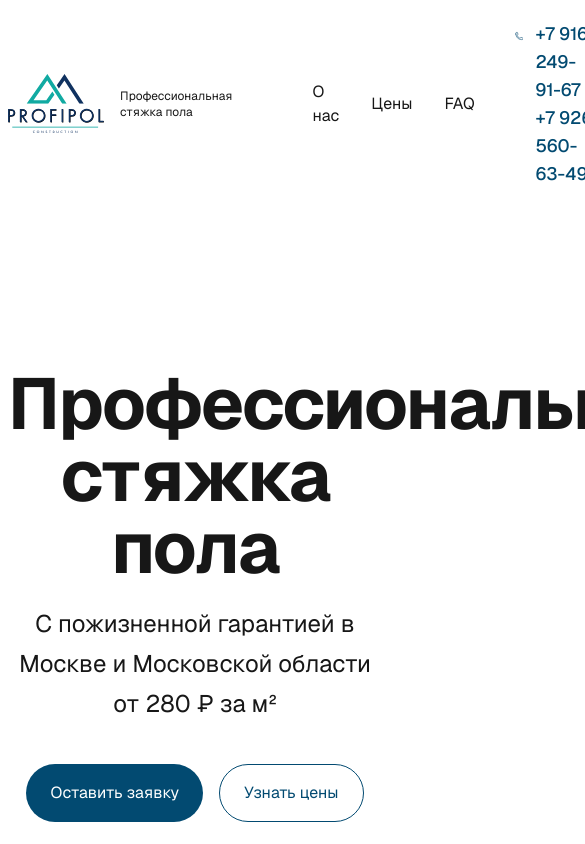
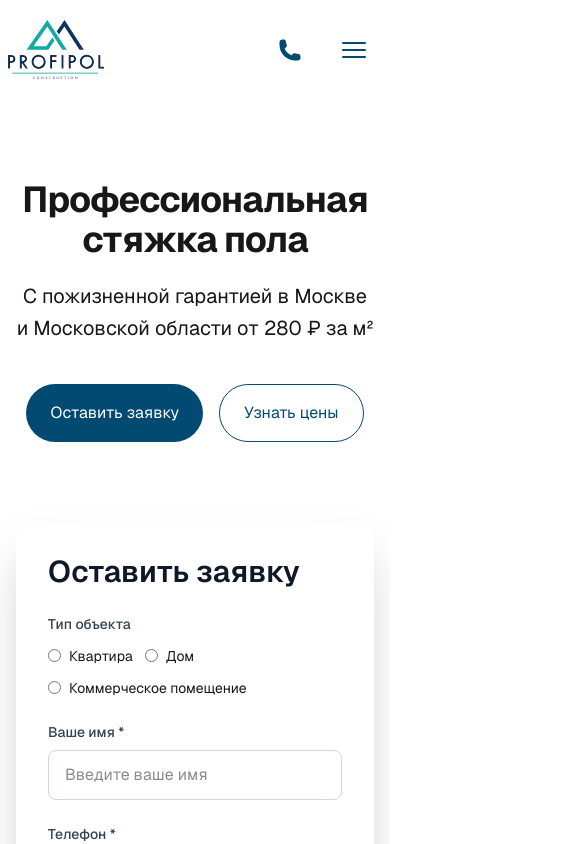
Before and after one commit to turbokuzmich/profipol, a Next.js app: page / in a window 390 px wide. Shown: the top 844 px of the page, 585 px wide, since content can reach past the window. Built offline with nearby package versions, Linux system fonts and the light colour scheme.

Commit message:
mobile devices

```diff
--- a/app/components/header.tsx
+++ b/app/components/header.tsx
@@ -1,7 +1,8 @@
 "use client";
 
 import Logo from "./logo";
-import { PhoneIcon } from "@heroicons/react/24/outline";
+import { Bars3Icon } from "@heroicons/react/24/outline";
+import { PhoneIcon } from "@heroicons/react/24/solid";
 import { useState, useEffect } from "react";
 
 export const menuItems = [
@@ -22,7 +23,10 @@ export default function Header() {
     return () => window.removeEventListener("scroll", handleScroll);
   }, []);
 
-  const handleSmoothScroll = (e: React.MouseEvent<HTMLAnchorElement>, href: string) => {
+  const handleSmoothScroll = (
+    e: React.MouseEvent<HTMLAnchorElement | HTMLButtonElement>,
+    href: string
+  ) => {
     if (href.startsWith("#")) {
       e.preventDefault();
       const targetId = href.substring(1);
@@ -30,7 +34,8 @@ export default function Header() {
       if (targetElement) {
         const headerOffset = 100; // Offset for sticky header
         const elementPosition = targetElement.getBoundingClientRect().top;
-        const offsetPosition = elementPosition + window.pageYOffset - headerOffset;
+        const offsetPosition =
+          elementPosition + window.pageYOffset - headerOffset;
 
         window.scrollTo({
           top: offsetPosition,
@@ -48,7 +53,8 @@ export default function Header() {
     >
       <nav className="px-2 md:px-5 2xl:px-0">
         <div className="flex items-center justify-between gap-20 max-w-7xl mx-auto py-5">
-          <div className="flex items-center gap-4">
+          {/* Desktop logo and text - hidden on mobile */}
+          <div className="hidden md:flex items-center gap-4">
             <button
               className="block w-24 md:w-33 cursor-pointer"
               onClick={() => window.scrollTo({ top: 0, behavior: "smooth" })}
@@ -62,7 +68,8 @@ export default function Header() {
               стяжка пола
             </span>
           </div>
-          <div className="flex items-center gap-10">
+          {/* Desktop menu and buttons - hidden on mobile */}
+          <div className="hidden md:flex items-center gap-10">
             <div className="flex items-center gap-8 text-base">
               {menuItems.map((item) => (
                 <a
@@ -99,6 +106,57 @@ export default function Header() {
               Оставить заявку
             </button>
           </div>
+          {/* Mobile version - visible only on mobile */}
+          <div className="flex md:hidden items-center justify-between w-full gap-4">
+            {/* Mobile logo */}
+            <button
+              className="block w-24 cursor-pointer"
+              onClick={() => window.scrollTo({ top: 0, behavior: "smooth" })}
+              title="наверх"
+            >
+              <Logo />
+            </button>
+            {/* Mobile buttons */}
+            <div className="flex items-center gap-3">
+              {/* Contacts button - scrolls to about section */}
+              <button
+                type="button"
+                onClick={(e) => handleSmoothScroll(e, "#contacts")}
+                className="p-3 text-sky-900 hover:bg-sky-50 rounded-full transition-colors"
+                title="Контакты"
+              >
+                <PhoneIcon className="w-6 h-6" />
+              </button>
+              {/* Menu dropdown button */}
+              <div className="dropdown dropdown-end">
+                <div
+                  tabIndex={0}
+                  role="button"
+                  className="p-3 text-sky-900 hover:bg-sky-50 rounded-full transition-colors"
+                  aria-label="Меню"
+                  title="Меню"
+                >
+                  <Bars3Icon className="w-8 h-8" />
+                </div>
+                <ul
+                  tabIndex={0}
+                  className="dropdown-content menu bg-white shadow-lg rounded-box w-52 mt-2 z-10 border border-gray-200"
+                >
+                  {menuItems.map((item) => (
+                    <li key={item.label}>
+                      <a
+                        href={item.href}
+                        onClick={(e) => handleSmoothScroll(e, item.href)}
+                        className="text-gray-700 hover:bg-sky-50 hover:text-sky-900"
+                      >
+                        {item.label}
+                      </a>
+                    </li>
+                  ))}
+                </ul>
+              </div>
+            </div>
+          </div>
         </div>
       </nav>
     </header>
--- a/app/globals.css
+++ b/app/globals.css
@@ -1,4 +1,41 @@
 @import "tailwindcss";
+
+@plugin "daisyui";
+
+@plugin "daisyui/theme" {
+  name: "light";
+  default: true;
+  prefersdark: true;
+  color-scheme: "light";
+  --color-base-100: oklch(100% 0 0);
+  --color-base-200: oklch(98% 0 0);
+  --color-base-300: oklch(95% 0 0);
+  --color-base-content: oklch(21% 0.006 285.885);
+  --color-primary: #024a70;
+  --color-primary-content: oklch(93% 0.034 272.788);
+  --color-secondary: #11aaa2;
+  --color-secondary-content: oklch(94% 0.028 342.258);
+  --color-accent: #11aaa2;
+  --color-accent-content: oklch(38% 0.063 188.416);
+  --color-neutral: oklch(70% 0 0);
+  --color-neutral-content: oklch(92% 0.004 286.32);
+  --color-info: oklch(74% 0.16 232.661);
+  --color-info-content: oklch(29% 0.066 243.157);
+  --color-success: oklch(76% 0.177 163.223);
+  --color-success-content: oklch(37% 0.077 168.94);
+  --color-warning: oklch(82% 0.189 84.429);
+  --color-warning-content: oklch(41% 0.112 45.904);
+  --color-error: oklch(71% 0.194 13.428);
+  --color-error-content: oklch(27% 0.105 12.094);
+  --radius-selector: 0.5rem;
+  --radius-field: 0.25rem;
+  --radius-box: 0.5rem;
+  --size-selector: 0.25rem;
+  --size-field: 0.25rem;
+  --border: 1px;
+  --depth: 1;
+  --noise: 0;
+}
 
 :root {
   --background: #ffffff;
--- a/app/page.tsx
+++ b/app/page.tsx
@@ -19,20 +19,20 @@ export default function Home() {
 
       {/* Hero */}
       <section
-        className="px-2 md:px-5 2xl:px-0"
+        className="px-4 md:px-5 2xl:px-0"
         style={{
           background:
             "linear-gradient(to bottom, white 0%, white 80%, #f5f5f4 80%, #f5f5f4 100%)",
         }}
       >
-        <div className="max-w-7xl mx-auto pt-40">
-          <h1 className="text-7xl font-bold tracking-tight text-center mb-5">
+        <div className="max-w-7xl mx-auto pt-20 md:pt-40">
+          <h1 className="text-4xl md:text-7xl font-bold tracking-tight text-center mb-5">
             Профессиональная стяжка пола
           </h1>
           <div className="flex justify-center mb-10">
-            <p className="text-2xl font-normal text-center max-w-2xl leading-10">
-              С пожизненной гарантией в Москве и Московской области от 280 ₽ за
-              м²
+            <p className="text-xl md:text-2xl font-normal text-center max-w-2xl leading-8 md:leading-10">
+              С&nbsp;пожизненной гарантией в&nbsp;Москве и&nbsp;Московской
+              области от&nbsp;280&nbsp;₽ за&nbsp;м&sup2;
             </p>
           </div>
           <div className="flex justify-center gap-4">
@@ -51,7 +51,7 @@ export default function Home() {
           </div>
 
           {/* Форма для заявки на стяжку пола */}
-          <div className="mt-20 flex justify-center">
+          <div id="form" className="mt-20 flex justify-center">
             <div className="bg-white rounded-2xl shadow-2xl max-w-7xl w-full">
               <div className="flex flex-col lg:flex-row items-stretch">
                 {/* Form Section - appears first on mobile */}
@@ -210,7 +210,7 @@ export default function Home() {
       </section>
 
       {/* Блок «Почему стоит выбрать полусухую стяжку» */}
-      <section className="px-2 md:px-5 2xl:px-0 bg-neutral-100">
+      <section className="px-4 md:px-5 2xl:px-0 bg-neutral-100">
         <div className="max-w-7xl mx-auto py-20">
           <div className="text-center mb-16">
             <h2 className="text-4xl md:text-5xl font-bold text-gray-900 mb-6">
@@ -293,7 +293,7 @@ export default function Home() {
       </section>
 
       {/* Блок «Как мы работаем» */}
-      <section className="px-2 md:px-5 2xl:px-0 bg-white">
+      <section className="px-4 md:px-5 2xl:px-0 bg-white">
         <div className="max-w-7xl mx-auto py-20">
           <div className="text-center mb-16">
             <h2 className="text-4xl md:text-5xl font-bold text-gray-900 mb-6">
@@ -363,7 +363,7 @@ export default function Home() {
       </section>
 
       {/* Блок «Наши цены» */}
-      <section id="prices" className="px-2 md:px-5 2xl:px-0 bg-neutral-100">
+      <section id="prices" className="px-4 md:px-5 2xl:px-0 bg-neutral-100">
         <div className="max-w-7xl mx-auto py-20">
           <div className="text-center mb-16">
             <h2 className="text-4xl md:text-5xl font-bold text-gray-900 mb-6">
@@ -462,21 +462,24 @@ export default function Home() {
       <FAQSection />
 
       {/* Блок «О нас» */}
-      <section id="about" className="relative w-full bg-neutral-100 py-20 md:py-32 overflow-hidden">
+      <section
+        id="about"
+        className="relative w-full bg-neutral-100 py-20 md:py-32 overflow-hidden"
+      >
         {/* Фоновое изображение */}
         <div
           className="absolute inset-0 bg-cover bg-center bg-no-repeat opacity-20"
           style={{
             backgroundImage: "url('/images/about.jpg')",
           }}
-        ></div>
+        />
 
         {/* Контент */}
-        <div className="relative z-10 px-2 md:px-5 2xl:px-0">
+        <div className="relative z-10 px-4 md:px-5 2xl:px-0">
           <div className="max-w-7xl mx-auto">
             <div className="grid grid-cols-1 lg:grid-cols-2 gap-12 lg:gap-16 items-center">
               {/* Левая часть */}
-              <div className="space-y-6">
+              <div id="contacts" className="space-y-6 order-2 lg:order-1">
                 <div className="space-y-4">
                   <h2 className="block w-24 md:w-33">
                     <Logo />
@@ -537,7 +540,7 @@ export default function Home() {
               </div>
 
               {/* Правая часть */}
-              <div className="text-base md:text-lg leading-relaxed space-y-4">
+              <div className="text-base md:text-lg leading-relaxed space-y-4 order-1 lg:order-2">
                 <p>
                   Наша компания предлагает услуги по&nbsp;устройству полусухой
                   стяжки в&nbsp;Москве и&nbsp;регионе под ключ.
--- a/package.json
+++ b/package.json
@@ -19,6 +19,7 @@
     "@types/react": "^19",
     "@types/react-dom": "^19",
     "babel-plugin-react-compiler": "1.0.0",
+    "daisyui": "^5.5.5",
     "tailwindcss": "^4",
     "typescript": "^5"
   }
```
Also changed, not shown: 1 other file (tests, documents, lock files or other folders).
